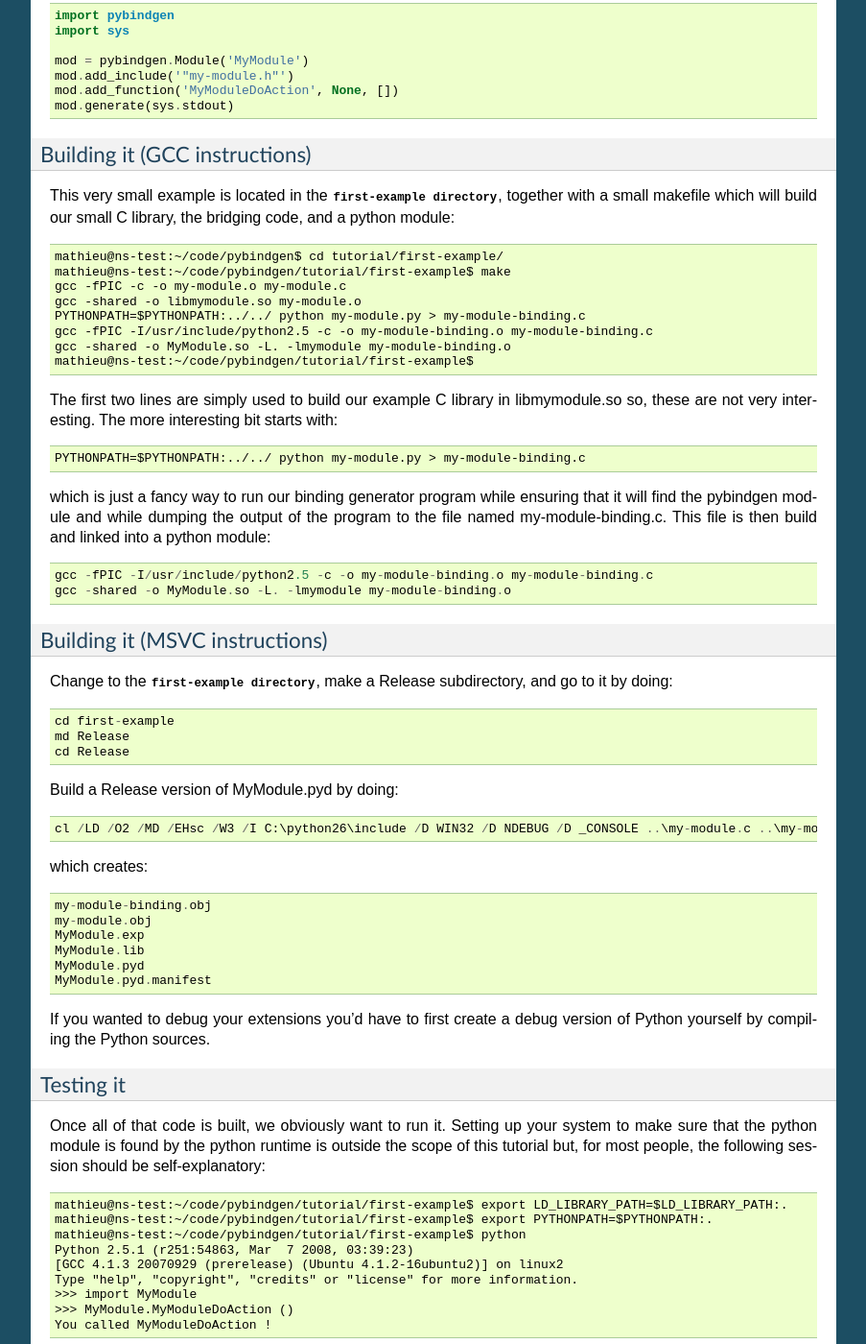
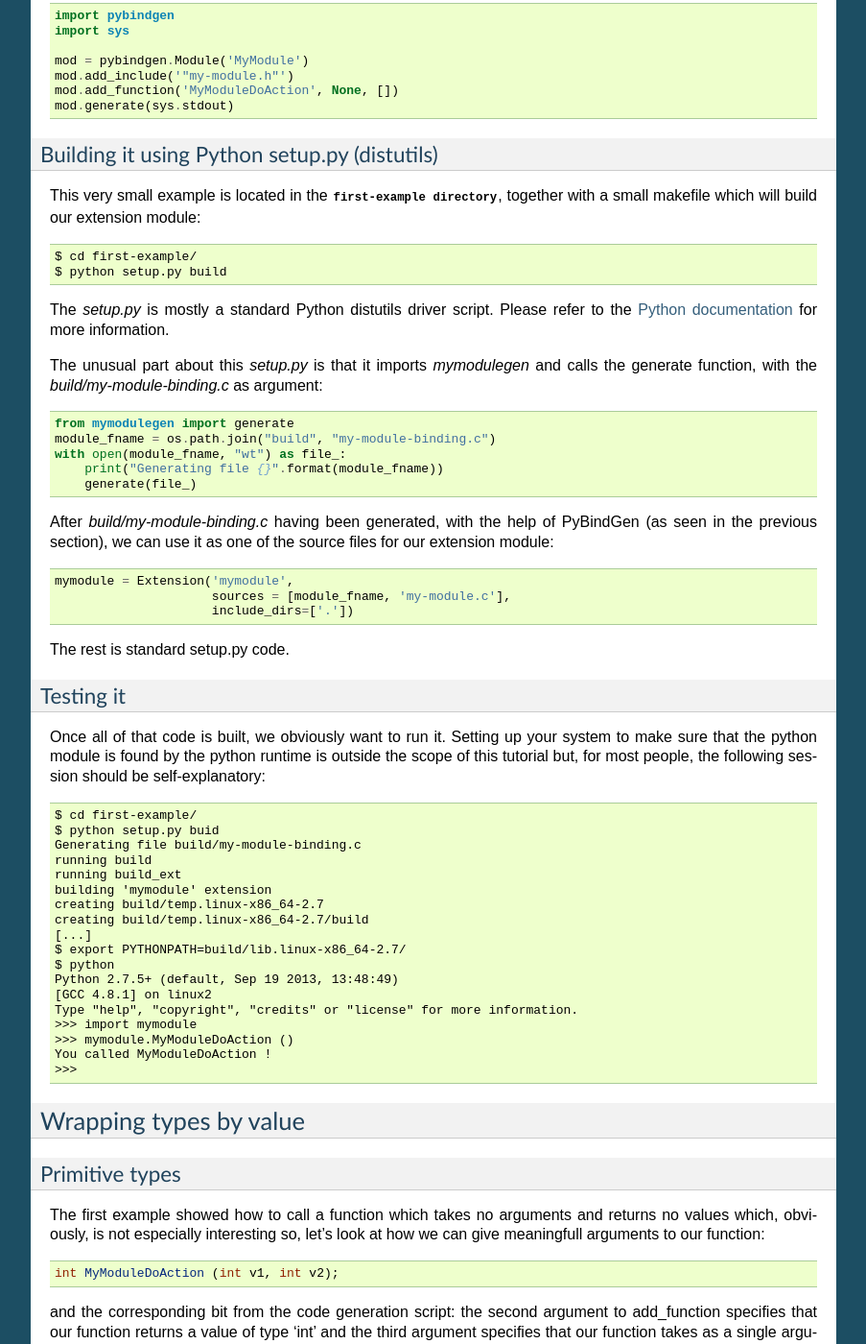
Before and after one commit to cawka/pybindgen, a Sphinx documentation site: the page built from doc/tutorial.rst, in a window 1280 px wide and 1400 px high, scrolled down 3096 px. Shown: the whole window at 96% size, without its empty margins (198-1101 px from the left). Built offline with Sphinx 7.4.7, drawn with Linux system fonts in a browser that asks for light colours; some of the changed text lies outside the part shown.

Commit message:
Update the 'first-example' in the documentation to use Python distutils instead of makefiles

```diff
--- a/doc/conf.py
+++ b/doc/conf.py
@@ -199,7 +199,6 @@ latex_documents = [
 
 # Example configuration for intersphinx: refer to the Python standard library.
 intersphinx_mapping = {'http://docs.python.org/': None,
-                       'http://www.language-binding.net/': None,
                        }
 
 
--- a/doc/tutorial.rst
+++ b/doc/tutorial.rst
@@ -133,62 +133,41 @@ The final program is pretty short::
   mod.add_function('MyModuleDoAction', None, [])
   mod.generate(sys.stdout)
 
-Building it (GCC instructions)
-------------------------------
+Building it using Python setup.py (distutils)
+---------------------------------------------
 
 This very small example is located in the :download:`first-example
-directory <first-example.zip>`, together with a small makefile which
-will build our small C library, the bridging code, and a python
-module::
+directory <_static/first-example.zip>`, together with a small makefile which
+will build our extension module::
 
-  mathieu@ns-test:~/code/pybindgen$ cd tutorial/first-example/
-  mathieu@ns-test:~/code/pybindgen/tutorial/first-example$ make
-  gcc -fPIC -c -o my-module.o my-module.c
-  gcc -shared -o libmymodule.so my-module.o
-  PYTHONPATH=$PYTHONPATH:../../ python my-module.py > my-module-binding.c
-  gcc -fPIC -I/usr/include/python2.5 -c -o my-module-binding.o my-module-binding.c
-  gcc -shared -o MyModule.so -L. -lmymodule my-module-binding.o
-  mathieu@ns-test:~/code/pybindgen/tutorial/first-example$
+  $ cd first-example/
+  $ python setup.py build
 
-The first two lines are simply used to build our example C library in
-libmymodule.so so, these are not very interesting. The more interesting bit
-starts with::
+The `setup.py` is mostly a standard Python distutils driver script.
+Please refer to the `Python documentation
+<http://docs.python.org/3/extending/building.html>`_ for more
+information.
 
-  PYTHONPATH=$PYTHONPATH:../../ python my-module.py > my-module-binding.c
+The unusual part about this `setup.py` is that it imports
+`mymodulegen` and calls the generate function, with the
+`build/my-module-binding.c` as argument::
 
-which is just a fancy way to run our binding generator program while
-ensuring that it will find the pybindgen module and while dumping the output
-of the program to the file named my-module-binding.c. This file is then build
-and linked into a python module::
+ from mymodulegen import generate
+ module_fname = os.path.join("build", "my-module-binding.c")
+ with open(module_fname, "wt") as file_:
+     print("Generating file {}".format(module_fname))
+     generate(file_)
 
-  gcc -fPIC -I/usr/include/python2.5 -c -o my-module-binding.o my-module-binding.c
-  gcc -shared -o MyModule.so -L. -lmymodule my-module-binding.o
+After `build/my-module-binding.c` having been generated, with the help
+of PyBindGen (as seen in the previous section), we can use it as one
+of the source files for our extension module::
 
-Building it (MSVC instructions)
--------------------------------
+ mymodule = Extension('mymodule',
+                      sources = [module_fname, 'my-module.c'],
+                      include_dirs=['.'])
 
-Change to the :download:`first-example directory <first-example.zip>`,
-make a Release subdirectory, and go to it by doing::
+The rest is standard setup.py code.
 
- cd first-example
- md Release
- cd Release
-
-Build a Release version of MyModule.pyd by doing::
-
- cl /LD /O2 /MD /EHsc /W3 /I C:\python26\include /D WIN32 /D NDEBUG /D _CONSOLE ..\my-module.c ..\my-module-binding.c /link /OUT:MyModule.pyd /IMPLIB:MyModule.lib /LIBPATH:"C:\python26\libs"
-
-which creates::
-
- my-module-binding.obj
- my-module.obj
- MyModule.exp
- MyModule.lib
- MyModule.pyd
- MyModule.pyd.manifest
-
-If you wanted to debug your extensions you'd have to first create a
-debug version of Python yourself by compiling the Python sources.
 
 Testing it
 ----------
@@ -198,15 +177,25 @@ your system to make sure that the python module is found by the python runtime
 is outside the scope of this tutorial but, for most people, the following session
 should be self-explanatory::
 
-  mathieu@ns-test:~/code/pybindgen/tutorial/first-example$ export LD_LIBRARY_PATH=$LD_LIBRARY_PATH:.
-  mathieu@ns-test:~/code/pybindgen/tutorial/first-example$ export PYTHONPATH=$PYTHONPATH:.
-  mathieu@ns-test:~/code/pybindgen/tutorial/first-example$ python
-  Python 2.5.1 (r251:54863, Mar  7 2008, 03:39:23)
-  [GCC 4.1.3 20070929 (prerelease) (Ubuntu 4.1.2-16ubuntu2)] on linux2
-  Type "help", "copyright", "credits" or "license" for more information.
-  >>> import MyModule
-  >>> MyModule.MyModuleDoAction ()
-  You called MyModuleDoAction !
+ $ cd first-example/
+ $ python setup.py buid
+ Generating file build/my-module-binding.c
+ running build
+ running build_ext
+ building 'mymodule' extension
+ creating build/temp.linux-x86_64-2.7
+ creating build/temp.linux-x86_64-2.7/build
+ [...]
+ $ export PYTHONPATH=build/lib.linux-x86_64-2.7/
+ $ python
+ Python 2.7.5+ (default, Sep 19 2013, 13:48:49)
+ [GCC 4.8.1] on linux2
+ Type "help", "copyright", "credits" or "license" for more information.
+ >>> import mymodule
+ >>> mymodule.MyModuleDoAction ()
+ You called MyModuleDoAction !
+ >>>
+
 
 Wrapping types by value
 =======================
```
Also changed, not shown: 1 other file.
